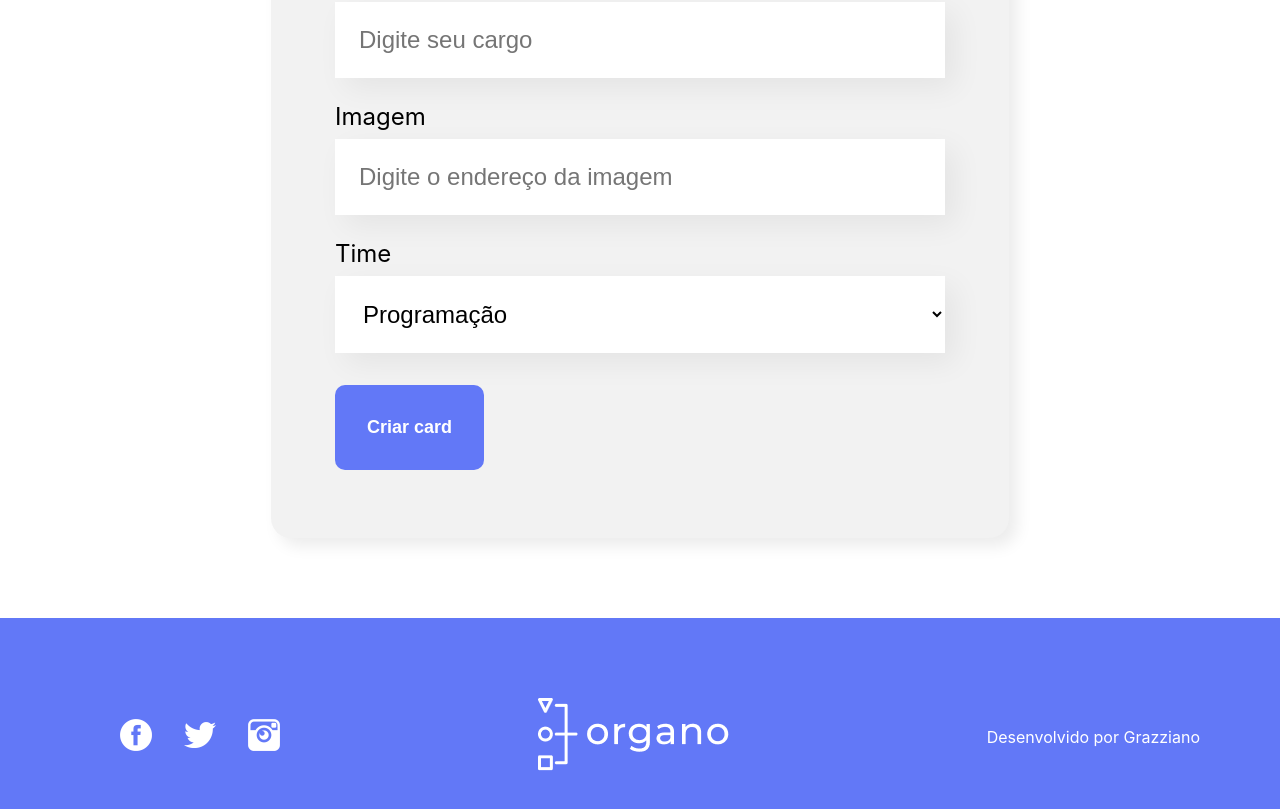
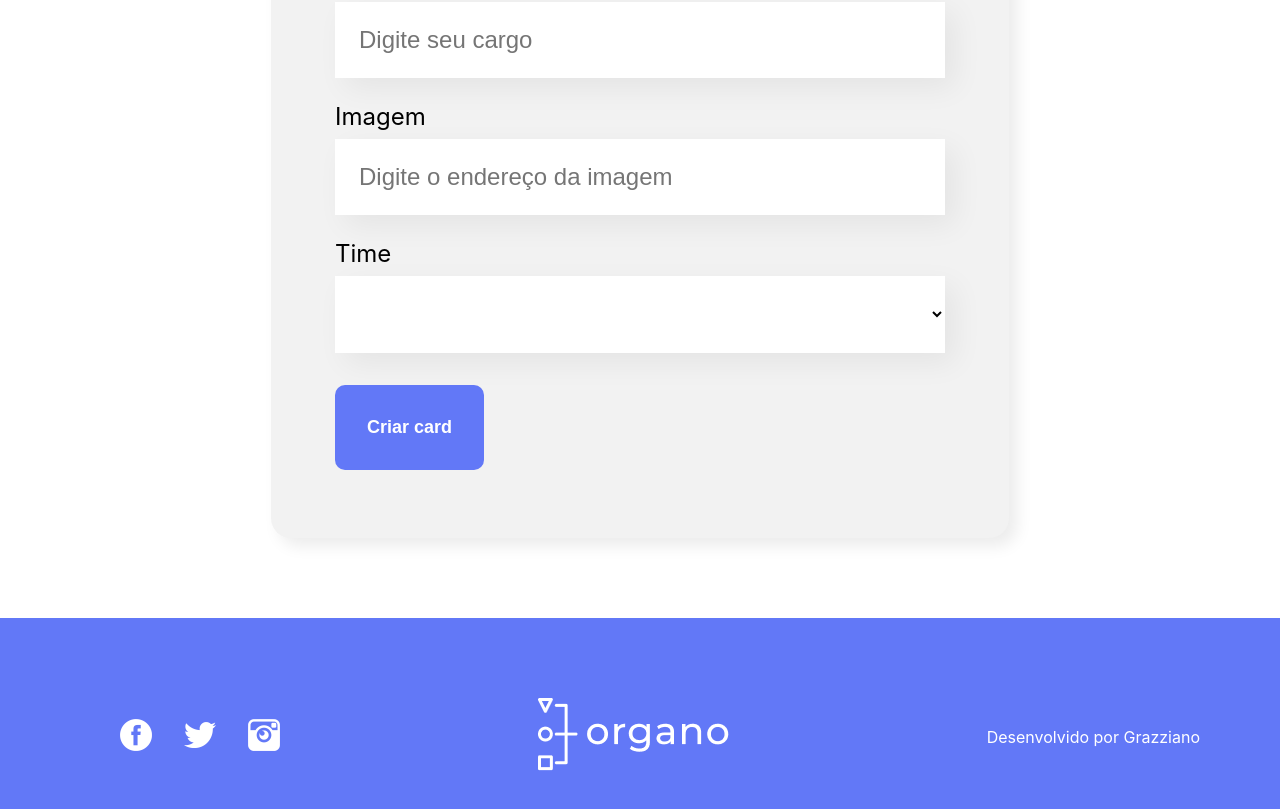
Before and after one commit to Grazziano/Organo, a React (Create React App) app: page / in a window 1280 px wide. Shown: the part 859-1668 px from the top of the page. Built offline with nearby package versions, Linux system fonts and the light colour scheme; the HTML template or start-up script is replaced by a standard one.

Commit message:
Fix details

```diff
--- a/src/components/Card/index.js
+++ b/src/components/Card/index.js
@@ -1,10 +1,10 @@
 import React from 'react';
 import './Card.css';
 
-function Card({ name, image, office }) {
+function Card({ name, image, office, backgroundColor }) {
   return (
     <div className="card">
-      <div className="card-header">
+      <div className="card-header" style={{ backgroundColor }}>
         <img src={image} alt={name} />
       </div>
       <div className="card-footer">
--- a/src/components/Dropdown/index.js
+++ b/src/components/Dropdown/index.js
@@ -10,6 +10,7 @@ function Dropdown(props) {
         required={props.required}
         value={props.value}
       >
+        <option key=""></option>
         {props.itens.map((item) => {
           return <option key={item}>{item}</option>;
         })}
--- a/src/components/Team/index.js
+++ b/src/components/Team/index.js
@@ -12,6 +12,7 @@ function Team(props) {
           {props.collaborators.map((collaborator) => (
             <Card
               key={collaborator.name}
+              backgroundColor={props.primaryColor}
               name={collaborator.name}
               office={collaborator.office}
               image={collaborator.image}
```
